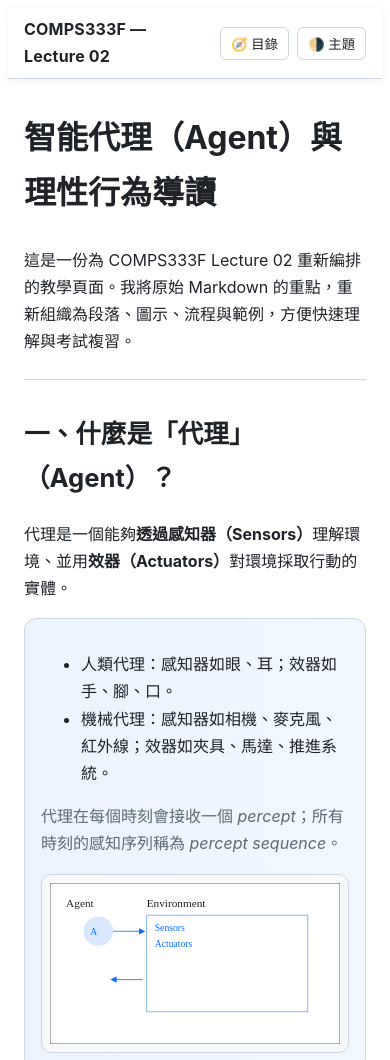
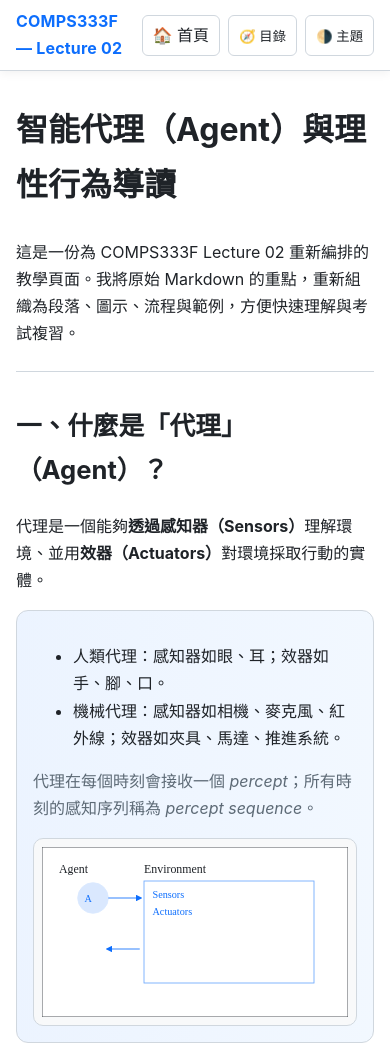
Before and after one commit to Ncw500/COMPS333F_deploy, a plain HTML site: page lecture02.html in a window 390 px wide. Shown: the top 1060 px of the page. Drawn offline with nearby package versions, Linux system fonts and the light colour scheme; files that its build step writes are made by us from their sources.

Commit message:
feat: update viewport meta and improve mobile responsiveness
- Update viewport meta tags with explicit initial-scale=1.0
- Fix asset paths by removing '/deployed' prefix
- Add mobile responsiveness improvements in CSS
- Add home link to lecture02 header
- Style anchor elements to match button styles

```diff
--- a/assets/css/framework.css
+++ b/assets/css/framework.css
@@ -37,6 +37,7 @@ html, body {
   -webkit-font-smoothing: antialiased;
   text-rendering: optimizeLegibility;
 }
+body { margin: 0; }
 * { box-sizing: border-box; }
 a { color: var(--link); text-decoration: none; }
 a:hover { color: var(--link-hover); text-decoration: underline; }
@@ -58,6 +59,9 @@ header.site-header { position: sticky; top: 0; z-index: 30; background: var(--bg
 .controls { display: flex; gap: .5rem; }
 button.icon-btn { display: inline-flex; align-items: center; gap: .5rem; border: 1px solid var(--border); background: var(--bg); color: var(--fg); padding: .375rem .625rem; border-radius: 6px; cursor: pointer; }
 button.icon-btn:hover { border-color: var(--link); }
+/* 讓錨點也可用 icon-btn 風格（移動端返回首頁） */
+a.icon-btn { display: inline-flex; align-items: center; gap: .5rem; border: 1px solid var(--border); background: var(--bg); color: var(--fg); padding: .375rem .625rem; border-radius: 6px; }
+a.icon-btn:hover { border-color: var(--link); text-decoration: none; }
 /* 通用按鈕（首頁） */
 .btn { display:inline-flex; align-items:center; border:1px solid var(--border); background:var(--bg); color:var(--fg); padding:.375rem .625rem; border-radius:6px; cursor:pointer; }
 .btn:hover { border-color: var(--link); }
@@ -120,3 +124,13 @@ article#content hr { border: none; border-top: 1px solid var(--border); margin:
   nav#toc { right: 0; width: min(90vw, 360px); top: 64px; }
   .card-grid, .card-list { grid-template-columns: 1fr; }
 }
+
+/* 更小裝置優化 */
+@media (max-width: 640px) {
+  .header-inner { padding: .5rem .75rem; }
+  .container { padding: .75rem; }
+  .hero { padding: .75rem; }
+}
+@media (max-width: 400px) {
+  .container { padding: .5rem; }
+}
--- a/lecture02.html
+++ b/lecture02.html
@@ -3,7 +3,7 @@
 <head>
   <meta charset="utf-8" />
   <title>COMPS333F Lecture 02 - 優化展示頁面</title>
-  <meta name="viewport" content="width=device-width, initial-scale=1, viewport-fit=cover" />
+  <meta name="viewport" content="width=device-width, initial-scale=1.0, viewport-fit=cover" />
   <meta name="description" content="優化展示 COMPS333F Lecture 02 Markdown 內容的現代化網頁，含目錄、交互、可訪問性與性能優化。" />
   <meta name="author" content="HKMU COMPS333F" />
   <meta name="color-scheme" content="light dark" />
@@ -130,12 +130,13 @@
 
   <header class="site-header" role="banner" aria-label="頁首">
     <div class="header-inner">
-      <div class="brand" role="heading" aria-level="1">COMPS333F — Lecture 02</div>
+      <div class="brand" role="heading" aria-level="1"><a href="/deployed/index.html" class="brand-link" aria-label="返回首頁">COMPS333F — Lecture 02</a></div>
       <nav class="nav" role="navigation" aria-label="主選單">
         <a href="/deployed/index.html" aria-label="前往首頁">首頁</a>
         <a href="#content" aria-label="跳至筆記">筆記</a>
       </nav>
       <div class="controls">
+        <a href="/deployed/index.html" class="icon-btn" role="button" aria-label="返回首頁">🏠 首頁</a>
         <button id="toc-toggle" class="icon-btn" type="button" role="button" aria-controls="toc" aria-expanded="false" aria-label="切換目錄顯示">🧭 目錄</button>
         <button id="theme-toggle" class="icon-btn" type="button" role="button" aria-pressed="false" aria-label="切換深色/淺色模式">🌗 主題</button>
       </div>
```
Also changed, not shown: index.html (+4 -4 lines).
